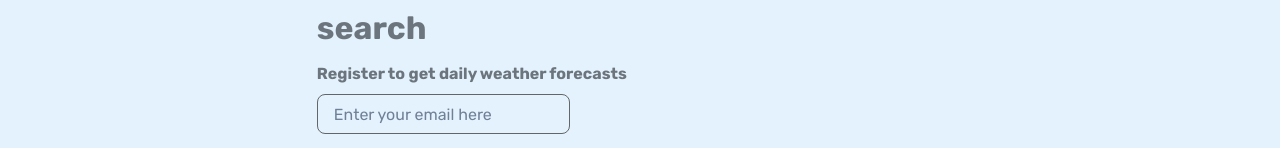
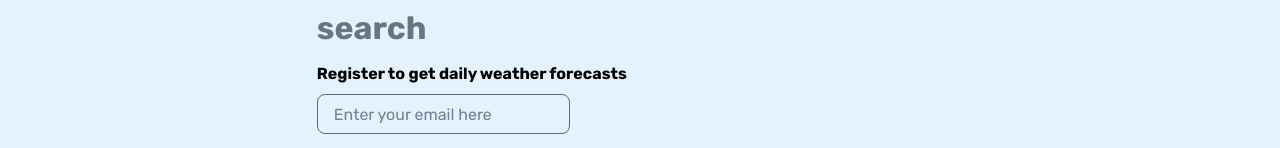
Before and after one commit to cawfee4/weather-forecast-website, a React (Vite) app in the folder frontend/: page / in a window 1280 px wide. Shown: the part 637-785 px from the top of the page. Built offline with nearby package versions, Linux system fonts and the light colour scheme.

Commit message:
fix colors

```diff
--- a/frontend/src/components/ForeCast.jsx
+++ b/frontend/src/components/ForeCast.jsx
@@ -127,7 +127,7 @@ const ForeCast = ({ weatherData, day, handleSearch }) => {
       )}
       <form onSubmit={formik.handleSubmit}>
         <FormControl isInvalid={formik.touched.email && formik.errors.email}>
-          <FormLabel fontSize="1rem" color="weather.gray" fontWeight="700">
+          <FormLabel fontSize="1rem" color="black" fontWeight="700">
             Register to get daily weather forecasts
           </FormLabel>
           <Input
```
